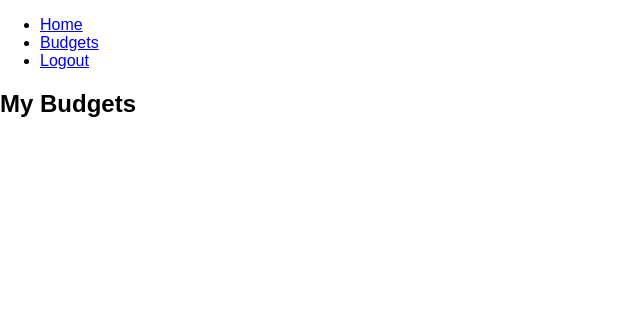
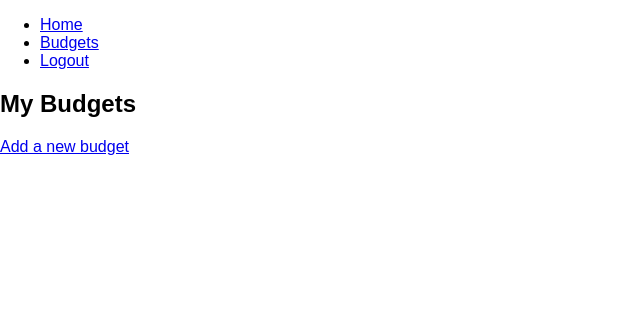
Before and after one commit to scott-currie/budget_tool, a Django app: page /budgets/ in a window 1280 px wide. Shown: the top 330 px of the page, without its empty margins (0-640 px from the left). Run offline with Django 3.2, Linux system fonts and the light colour scheme; a user stored in the database is signed in; data comes from the database, SQL or seed files in the repository; data that the repository does not hold is empty; parts of the project's set-up code (start-up, migrations or seed data) failed here and were passed over.

Commit message:
Added create object links.

```diff
--- a/budgets/templates/budget/budget_detail.html
+++ b/budgets/templates/budget/budget_detail.html
@@ -6,6 +6,7 @@
 
 {% block content %}
 <h2>Transactions</h2>
+<p><a href="{% url "transaction_create" %}">Add a new transaction</a></p>
 <table>
   <th>Type</th>
   <th>Amount</th>
--- a/budgets/templates/budget/budget_list.html
+++ b/budgets/templates/budget/budget_list.html
@@ -6,6 +6,7 @@
 
 {% block content %}
 <h2>My Budgets</h2>
+<p><a href="{% url "budget_create" %}">Add a new budget</a></p>
 <ul>
 {% for budget in budgets %}
 <li><a href="{% url "budget_detail" budget.id %}">{{ budget.name }}</a></li>
```
